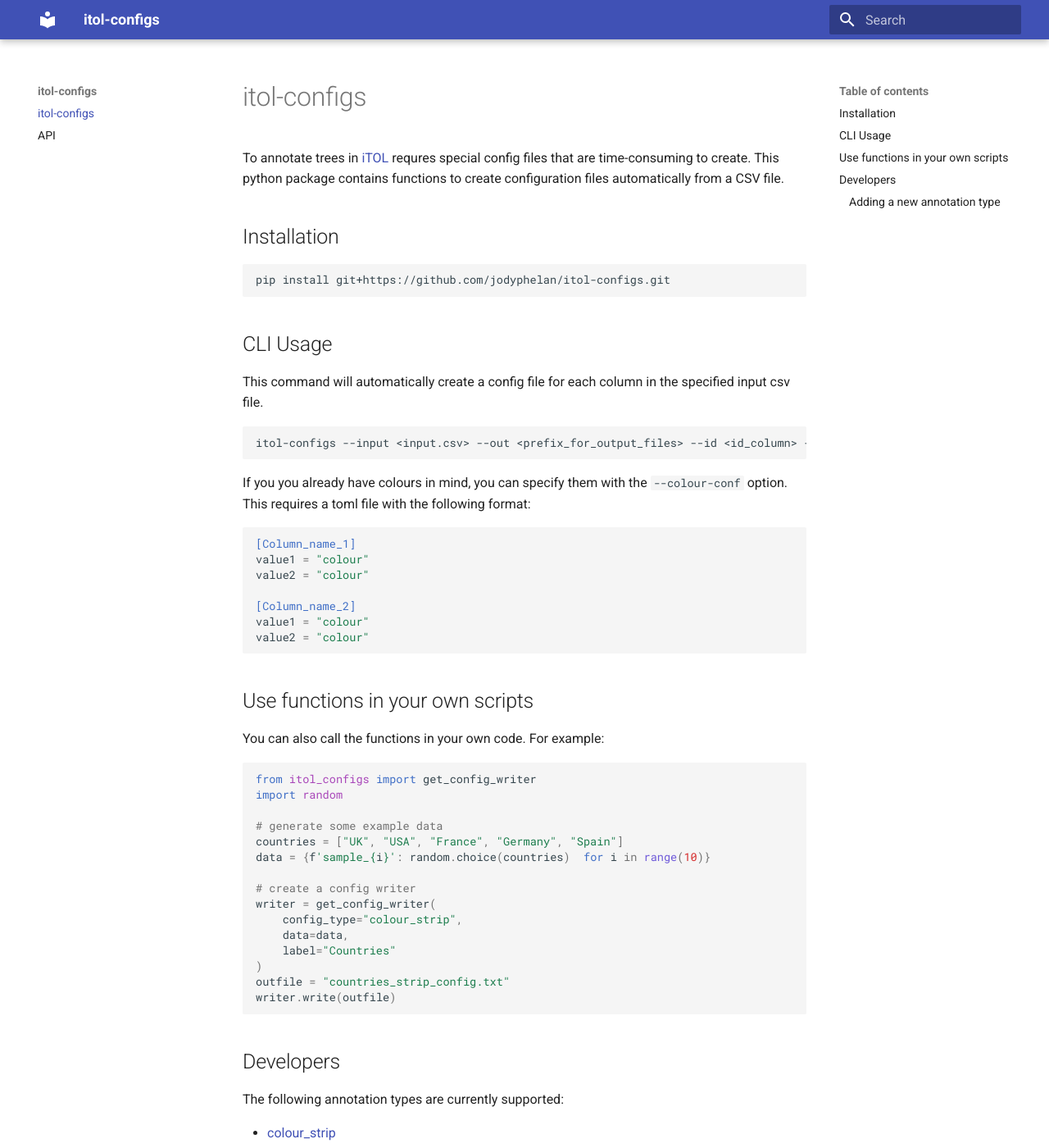
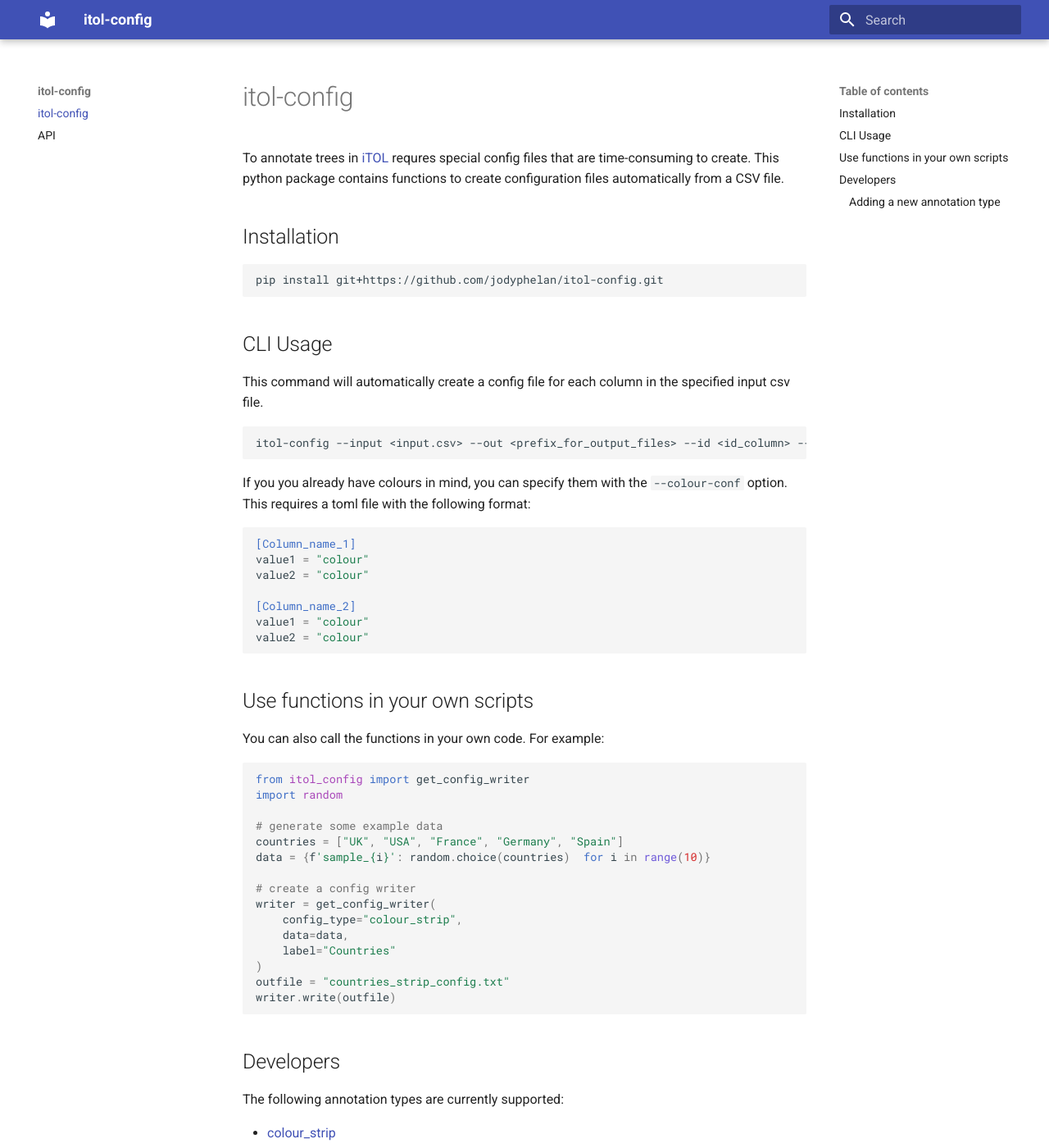
Before and after one commit to jodyphelan/itol-configs, an MkDocs documentation site: the page built from docs/index.md, in a window 1280 px wide and 1400 px high. Shown: the whole window at 82% size. Built offline with MkDocs 1.6.1 and Material for MkDocs 9.7.7, drawn with Linux system fonts in a browser that asks for light colours; some of the changed text lies outside the part shown.

Commit message:
update name

````diff
--- a/docs/index.md
+++ b/docs/index.md
@@ -1,4 +1,4 @@
-# itol-configs
+# itol-config
 
 To annotate trees in [iTOL](https://itol.embl.de/) requres special config files that are time-consuming to create.
 This python package contains functions to create configuration files automatically from a CSV file.
@@ -6,7 +6,7 @@ This python package contains functions to create configuration files automatical
 ## Installation
 
 ```bash
-pip install git+https://github.com/jodyphelan/itol-configs.git
+pip install git+https://github.com/jodyphelan/itol-config.git
 ```
 
 ## CLI Usage
@@ -14,7 +14,7 @@ pip install git+https://github.com/jodyphelan/itol-configs.git
 This command will automatically create a config file for each column in the specified input csv file.
 
 ```bash
-itol-configs --input <input.csv> --out <prefix_for_output_files> --id <id_column> --type <annotation_type>
+itol-config --input <input.csv> --out <prefix_for_output_files> --id <id_column> --type <annotation_type>
 ```
 
 If you you already have colours in mind, you can specify them with the `--colour-conf` option. This requires a toml file with the following format:
@@ -34,7 +34,7 @@ value2 = "colour"
 You can also call the functions in your own code. For example:
 
 ```python
-from itol_configs import get_config_writer
+from itol_config import get_config_writer
 import random
 
 # generate some example data
@@ -63,4 +63,4 @@ If you want to contribute a new annotation type this package, please clone the r
 
 ### Adding a new annotation type
 
-Each annotation type is defined as a class in [itol_configs/interfaces](https://github.com/jodyphelan/itol-configs/tree/main/itol_configs/interfaces). The class must inherit from the `ConfigWriter` class and implement the `write` method. Have a look at the existing classes for examples. Make sure to add your new class to `interfaces_types` dictionary in the `__init__.py` file in the same directory.
+Each annotation type is defined as a class in [itol_config/interfaces](https://github.com/jodyphelan/itol-config/tree/main/itol_config/interfaces). The class must inherit from the `ConfigWriter` class and implement the `write` method. Have a look at the existing classes for examples. Make sure to add your new class to `interfaces_types` dictionary in the `__init__.py` file in the same directory.
--- a/mkdocs.yml
+++ b/mkdocs.yml
@@ -1,4 +1,4 @@
-site_name: "itol-configs"
+site_name: "itol-config"
 
 theme:
   name: "material"
--- a/pyproject.toml
+++ b/pyproject.toml
@@ -3,7 +3,7 @@ requires = ["flit_core >=3.2,<4"]
 build-backend = "flit_core.buildapi"
 
 [project]
-name = "itol_configs"
+name = "itol_config"
 authors = [{name = "Jody Phelan", email = "jody.phelan@lshtm.ac.uk"}]
 license = {file = "LICENSE"}
 classifiers = ["License :: OSI Approved :: MIT License"]
@@ -17,4 +17,4 @@ docs = [
 ]
 
 [project.scripts]
-itol-configs = "itol_configs.cli:cli"
+itol-config = "itol_config.cli:cli"
````
Also changed, not shown: README.md (+6 -6 lines), docs/API.md (+6 -6 lines), 4 other files.
